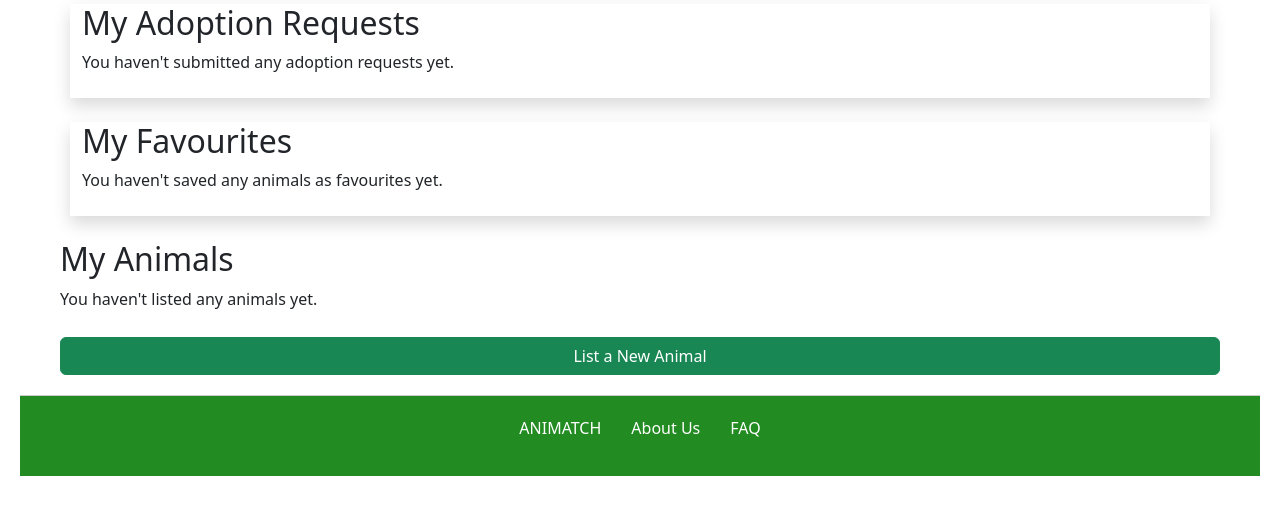
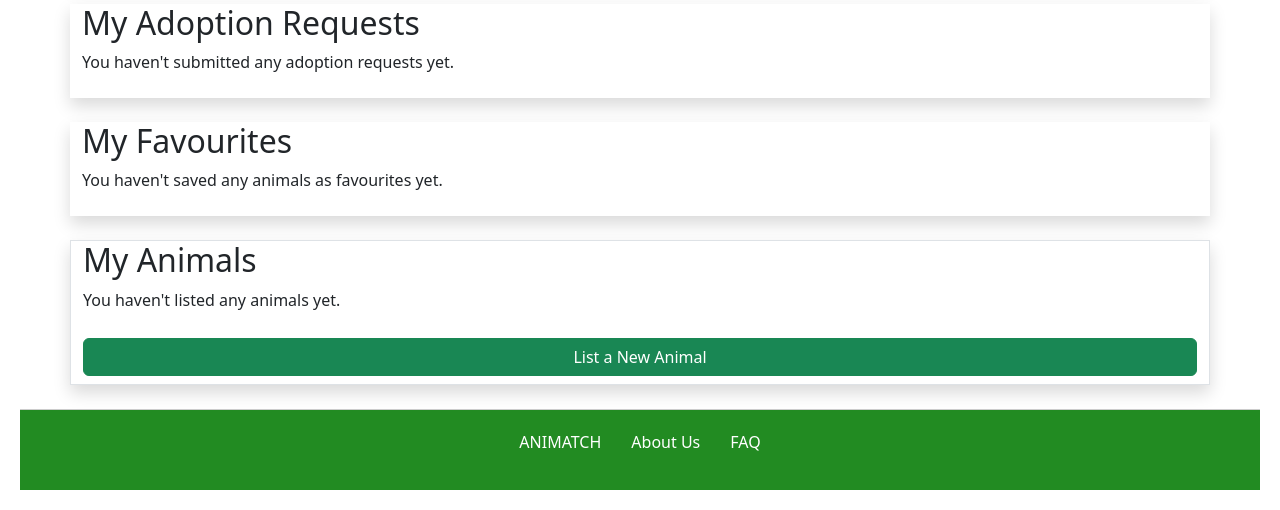
Before and after one commit to thesamedorcas/ANIMATCH, a Django app: page /account/ in a window 1280 px wide. Shown: the part 621-1131 px from the top of the page. Before the commit the page ends 1097 px from the top, so only its background shows below. Run offline with Django 3.2, Linux system fonts and the light colour scheme; the visitor is signed in with stand-in values (Sample User, id 1); data that the repository does not hold is empty.

Commit message:
account page final

```diff
--- a/templates/animals/account.html
+++ b/templates/animals/account.html
@@ -74,7 +74,7 @@ My Account
             {% if user_adoption_requests %}
                 <div class="request-list">
                     {% for request in user_adoption_requests %}
-                        <div class="request-card shadow mb-4">
+                        <div class="request-card shadow border mb-2 p-2 rounded">
                         <div class="request-header">
                                 <h3>Request for {{ request.animal.name }}</h3>
                                 <span class="request-date">{{ request.date_submitted|date:"F j, Y" }}</span>
@@ -128,12 +128,12 @@ My Account
             {% endif %}
         </div>
 
-        <div class="my-animals">
+        <div class="my-animals container  border shadow mb-4">
             <h2>My Animals</h2>
             {% if my_animals %}
                 <div class="animal-cards-container">
                     {% for animal in my_animals %}
-                        <div class="animal-card">
+                        <div class="animal-card border">
                             <div class="animal-card-image">
                                 {% if animal.picture %}
                                     <img class="animal-card-photo" src="{{ animal.picture.url }}" alt="{{ animal.name }}">
@@ -158,9 +158,10 @@ My Account
             {% endif %}
 
 
-            <button id="add-animal-button" class="btn btn-success">List a New Animal</button>
+            <button id="add-animal-button" class="btn btn-success mb-2">List a New Animal</button>
 
-            <div id="add-animal-form" style="display: none;">
+
+            <div id="add-animal-form" style="display: none;" class="container border mb-2">
                 <h3>List a New Animal</h3>
                 <form method="post" action="{% url 'animals:add_animal' %}" enctype="multipart/form-data">
                     {% csrf_token %}
@@ -227,17 +228,17 @@ My Account
                     </div>
                     </div>
                     <button type="submit" class="btn btn-success">Add Animal</button>
-                    <button type="button" id="cancel-add-animal" class="btn btn-secondary">Cancel</button>
+                    <button type="button" id="cancel-add-animal" class="btn btn-secondary mb-2">Cancel</button>
                 </form>
             </div>
-
+        </div>
         {% if is_admin %}
-        <div class="adoption-requests">
+        <div class="adoption-requests container border shadow p-2">
             <h2>Adoption Requests</h2>
             {% if adoption_requests %}
                 <div class="request-list">
                     {% for request in adoption_requests %}
-                        <div class="request-card">
+                        <div class="request-card border-top border-bottom py-2">
                             <div class="request-header">
                                 <h3>Request #{{ request.id }}</h3>
                                 <span class="request-date">{{ request.date_submitted|date:"F j, Y" }}</span>
--- a/templates/animals/animals.html
+++ b/templates/animals/animals.html
@@ -7,7 +7,7 @@ Animals for adoption
 {% block body_block %}
     <h1>Animals available for adoption</h1>
     <div class="action-buttons">
-        <a href="{% url 'animals:recommended' %}" class="btn btn-danger">View Recommended Animals</a>
+        <a href="{% url 'animals:recommended' %}" class="btn btn-primary">View Recommended Animals</a>
     </div>
     <div class = "filter-section">
         <button id="toggle-filters" class="btn btn-primary">Show/Hide Filters</button>
```
Also changed, not shown: templates/animals/animal_profile.html (+36 -20 lines), media/animal_images/curses_square_16x16.png (added).
